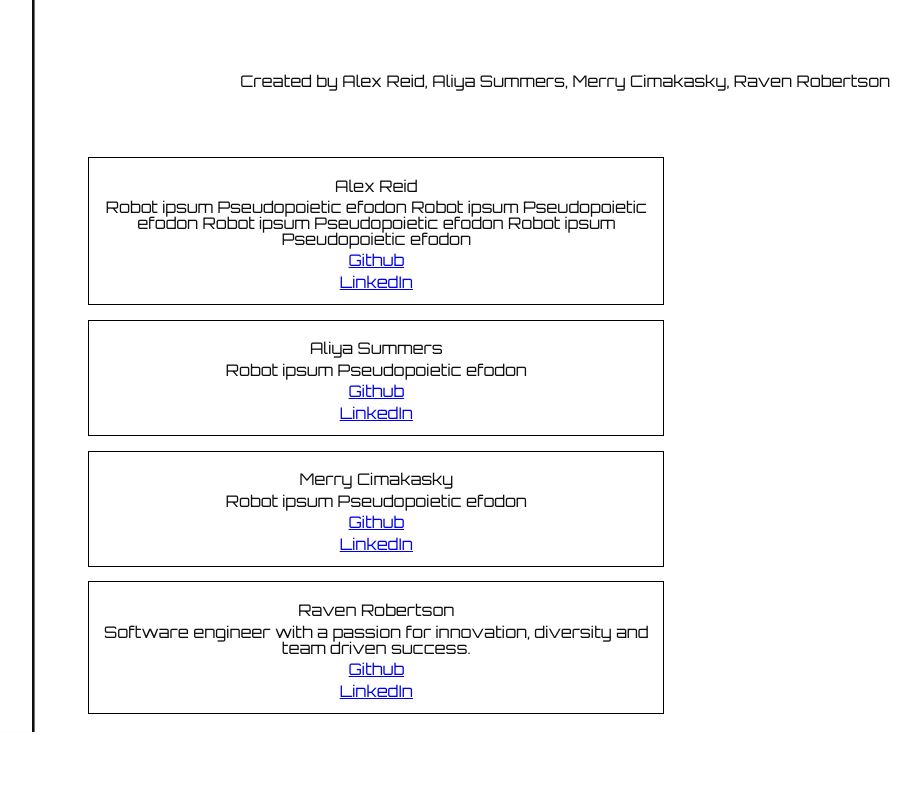
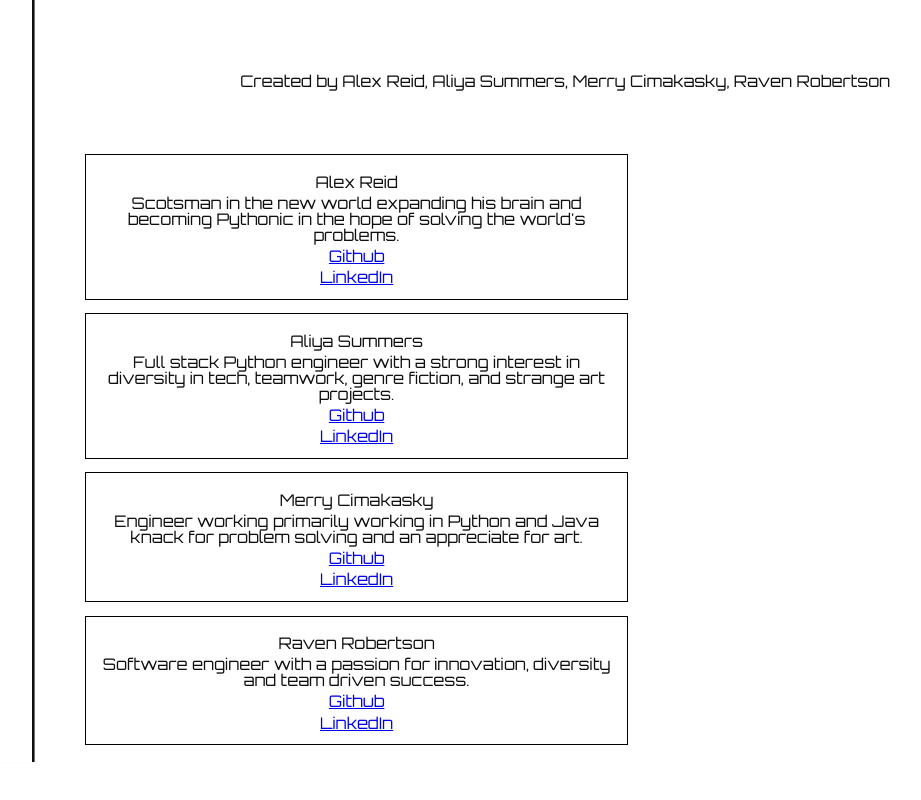
Before and after one commit to Vector-and-the-Minotaur/vector-main-page, a React (Create React App) app: page / in a window 1280 px wide. Shown: the part 903-1703 px from the top of the page, without its empty margins (184-1105 px from the left). Built offline with nearby package versions, Linux system fonts and the light colour scheme.

Commit message:
bios added

```diff
--- a/src/components/about.js
+++ b/src/components/about.js
@@ -10,15 +10,15 @@ class About extends Component{
                 <Profile
                 className="Alex"
                 name="Alex Reid"
-                description="Robot ipsum Pseudopoietic efodon Robot ipsum Pseudopoietic efodon Robot ipsum Pseudopoietic efodon Robot ipsum Pseudopoietic efodon"
+                description="Scotsman in the new world expanding his brain and becoming Pythonic in the hope of solving the world's problems."
                 github="https://github.com/surfwalker"
-                linkedIn="https://www.linkedin.com/in/"
+                linkedIn="https://www.linkedin.com/in/alex-reid-2a4139104/"
                 />
 
                 <Profile
                 className="Aliya"
                 name="Aliya Summers"
-                description="Robot ipsum Pseudopoietic efodon "
+                description="Full stack Python engineer with a strong interest in diversity in tech, teamwork, genre fiction, and strange art projects."
                 github="https://github.com/arsummers"
                 linkedIn="https://www.linkedin.com/in/aliya-summers/"
                 />
@@ -26,7 +26,7 @@ class About extends Component{
                 <Profile
                 className="Merry"
                 name="Merry Cimakasky"
-                description="Robot ipsum Pseudopoietic efodon"
+                description="Engineer working primarily working in Python and Java knack for problem solving and an appreciate for art."
                 github="https://github.com/MerrybyPractice"
                 linkedIn="https://www.linkedin.com/in/merrycimakasky/"
                 />
```
